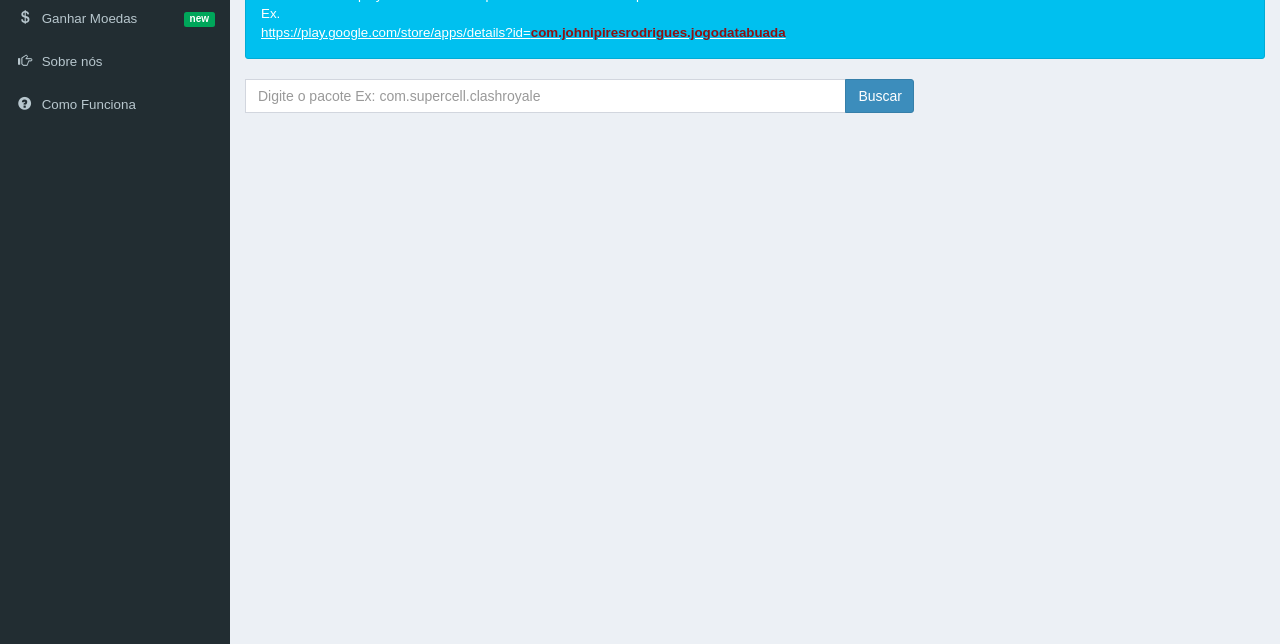
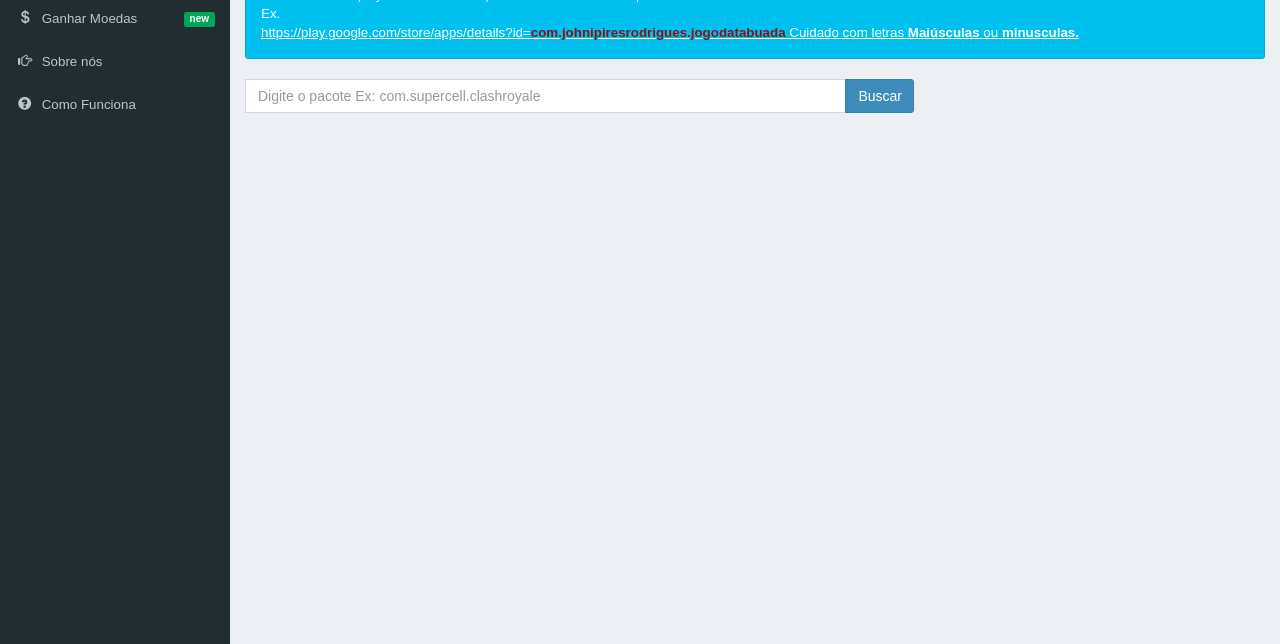
Before and after one commit to johnipiresrodrigues/johnipiresrodrigues.github.io, a website: page dashboard/index.html at #/cadastrar in a window 1280 px wide. Shown: the part 156-800 px from the top of the page. Drawn offline with Linux system fonts and the light colour scheme; sample sign-in values are in the browser's storage.

Commit message:
Update view.html

```diff
--- a/modulos/cadastro/view.html
+++ b/modulos/cadastro/view.html
@@ -20,6 +20,7 @@
 			Ex. </br>
 			<a href="https://play.google.com/store/apps/details?id=com.johnipiresrodrigues.jogodatabuada" target="_blank">
 			https://play.google.com/store/apps/details?id=<b style="color: #8E1111;">com.johnipiresrodrigues.jogodatabuada</b>
+			Cuidado com letras <b>Maiúsculas</b> ou <b>minusculas.</b>
 			</a>
 			</div>
 
```
